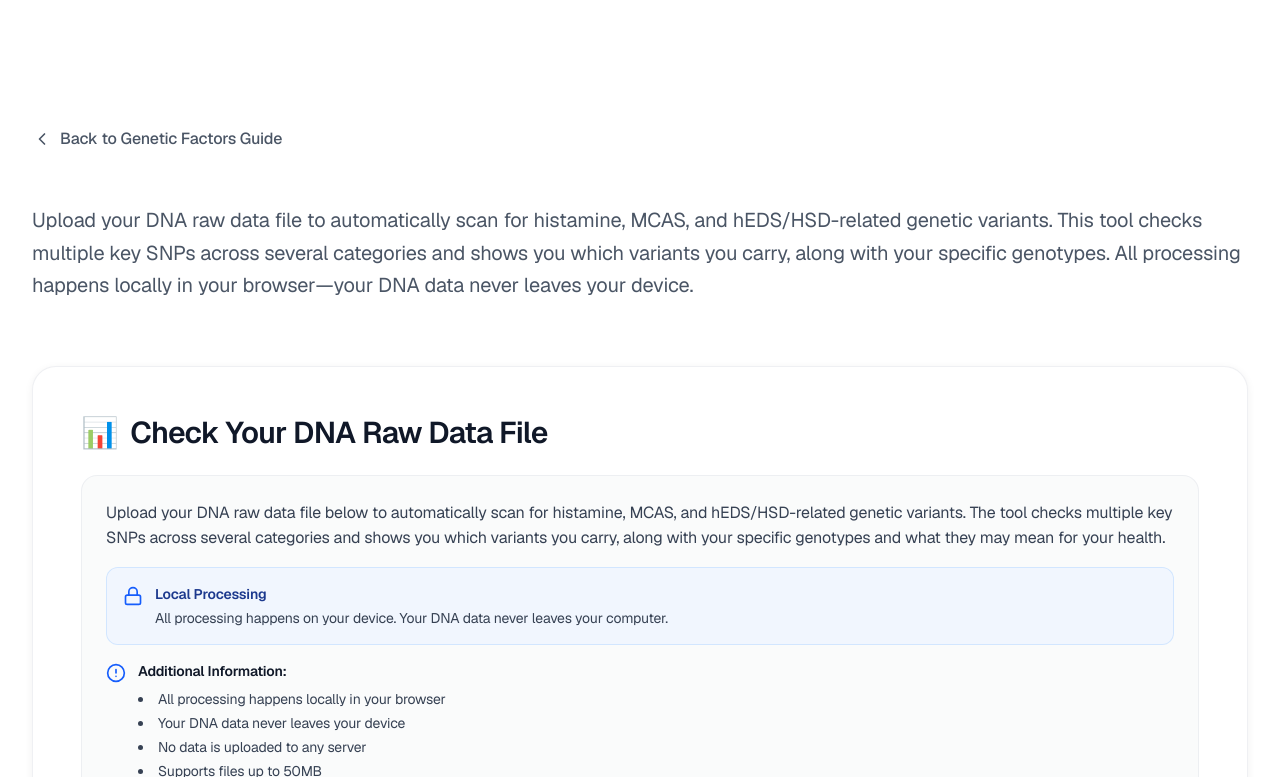
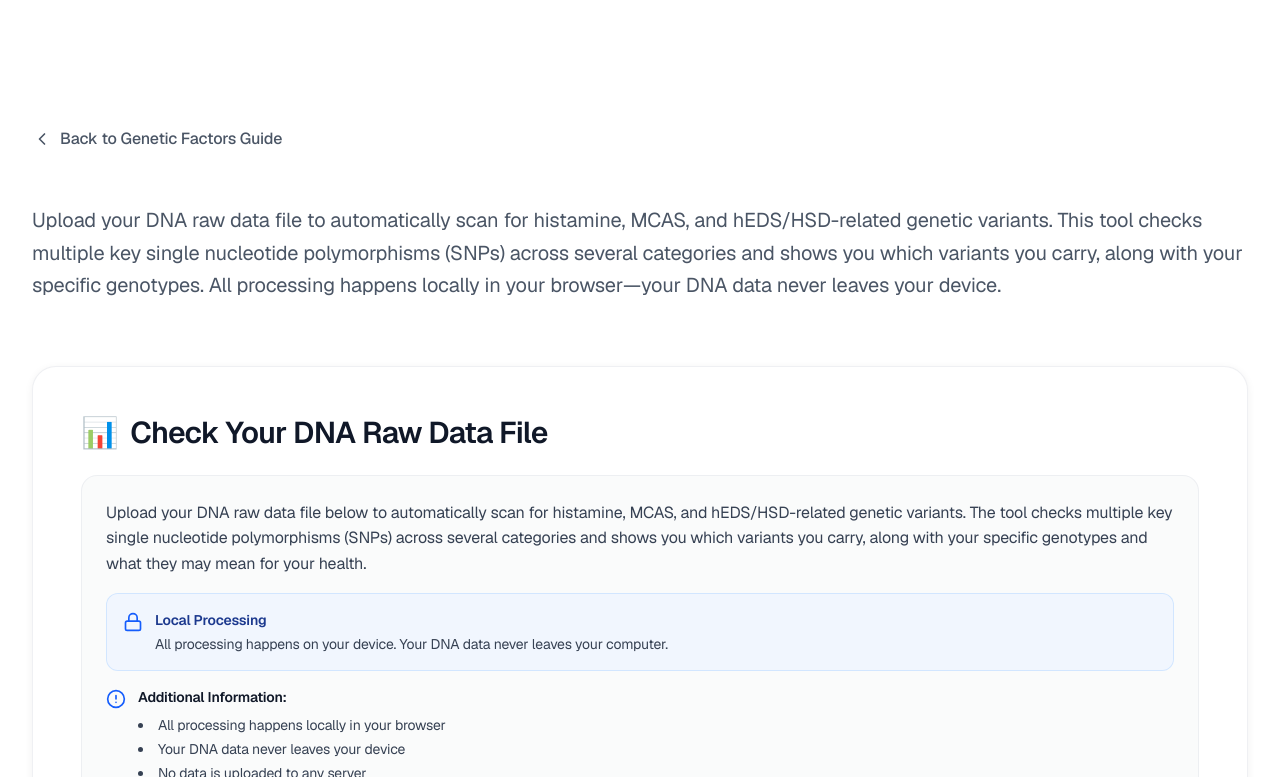
Before and after one commit to helloivanco/gadolinium.org, a Next.js app: page /dna-checker in a window 1280 px wide. Shown: the part 483-1260 px from the top of the page. Built offline with nearby package versions, Linux system fonts and the light colour scheme.

Commit message:
Update DNAChecker and DNACheckPage components to clarify the description of SNPs by expanding the acronym to "single nucleotide polymorphisms" for improved user understanding.

```diff
--- a/app/dna-checker/page.tsx
+++ b/app/dna-checker/page.tsx
@@ -119,10 +119,11 @@ const DNACheckPage = () => {
               <p className='text-xl text-gray-600 leading-relaxed mb-6'>
                 Upload your DNA raw data file to automatically scan for
                 histamine, MCAS, and hEDS/HSD-related genetic variants. This
-                tool checks multiple key SNPs across several categories and
-                shows you which variants you carry, along with your specific
-                genotypes. All processing happens locally in your browser—your
-                DNA data never leaves your device.
+                tool checks multiple key single nucleotide polymorphisms (SNPs)
+                across several categories and shows you which variants you
+                carry, along with your specific genotypes. All processing
+                happens locally in your browser—your DNA data never leaves your
+                device.
               </p>
             </div>
           </section>
--- a/components/DNAChecker.tsx
+++ b/components/DNAChecker.tsx
@@ -543,9 +543,9 @@ const DNAChecker = () => {
           <p className='text-gray-700 mb-4'>
             Upload your DNA raw data file below to automatically scan for
             histamine, MCAS, and hEDS/HSD-related genetic variants. The tool
-            checks multiple key SNPs across several categories and shows you
-            which variants you carry, along with your specific genotypes and
-            what they may mean for your health.
+            checks multiple key single nucleotide polymorphisms (SNPs) across
+            several categories and shows you which variants you carry, along
+            with your specific genotypes and what they may mean for your health.
           </p>
           <div className='bg-blue-50/80 rounded-xl p-4 border border-blue-200/60 mb-4'>
             <div className='flex items-start gap-3'>
```
